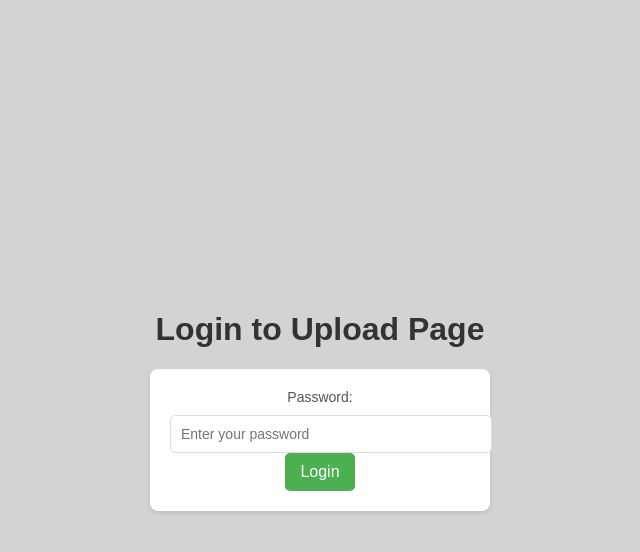
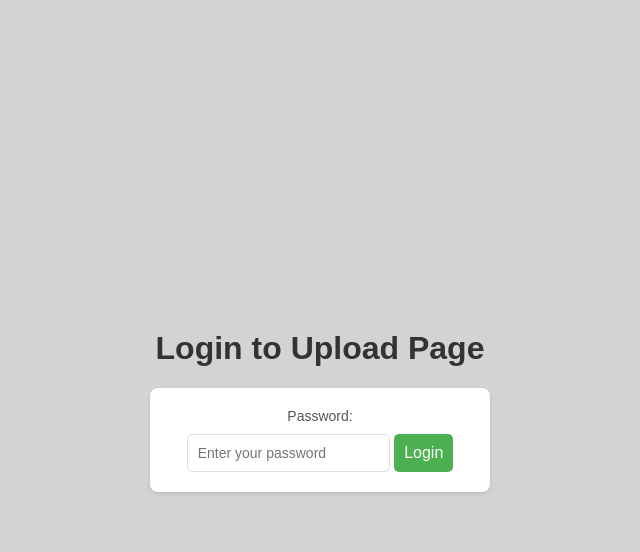
Before and after one commit to AA-2109/SafeRemoteBackup, a Flask app: page /login in a window 1280 px wide. Shown: the top 552 px of the page, without its empty margins (320-960 px from the left). Run offline with Flask 3, Linux system fonts and the light colour scheme; parts of the project's set-up code (start-up, migrations or seed data) failed here and were passed over.

Commit message:
Fixed Login page CSS

```diff
--- a/app/app.py
+++ b/app/app.py
@@ -11,7 +11,7 @@
 
 
 # Directory inside container, mapped to D:\uploads on the host
-UPLOAD_FOLDER = f'/app/static/uploads/{str(date.today())}/'
+UPLOAD_FOLDER = f'/app/static/uploads/'
 # Directories structure
 DICT_STRUCT = settings.folders_dict
 #TLS ciphers
--- a/app/static/styles/login_styles.css
+++ b/app/static/styles/login_styles.css
@@ -27,7 +27,6 @@
   color: #555;
 }
 input[type="password"] {
-  width: 100%;
   padding: 10px;
   margin: auto;
   border: 1px solid #ddd;
@@ -37,7 +36,7 @@
 button {
   background-color: #4caf50;
   color: white;
-  padding: 10px 15px;
+  padding: 10px 10px;
   border: none;
   border-radius: 5px;
   cursor: pointer;
```
